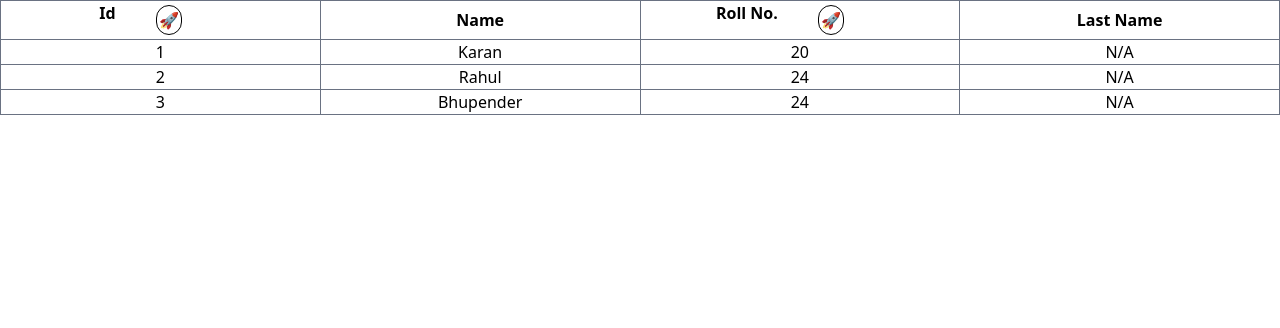
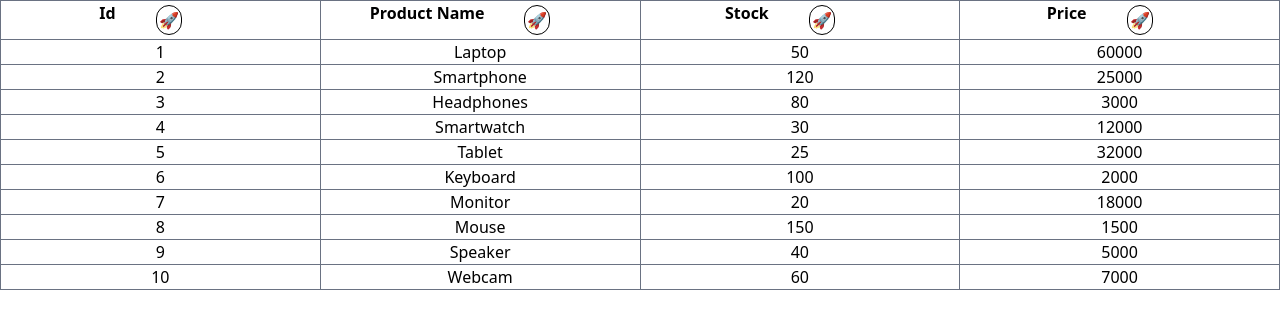
Before and after one commit to KaranSapra124/Ts-Table, a React (Vite) app: page / in a window 1280 px wide. Shown: the top 328 px of the page. Built offline with nearby package versions, Linux system fonts and the light colour scheme.

Commit message:
Made Table More Dynamic

```diff
--- a/src/App.tsx
+++ b/src/App.tsx
@@ -3,31 +3,23 @@ import Table, {  UserData } from "./Components/Table";
 
 function App() {
   const [columnData] = useState<string[]>([
-    "Id",
-    "Name",
-    "Roll No.",
-    "Last Name",
+   "Id",
+   "Product Name",
+   "Stock",
+   "Price"
   ]);
 
   const [column] = useState<UserData[]>([
-    {
-      Id: 1,
-      Name: "Karan",
-      RollNo: 20,
-      LastName: "",
-    },
-    {
-      Id: 2,
-      Name: "Rahul",
-      RollNo: 24,
-      LastName: "",
-    },
-    {
-      Id: 3,
-      Name: "Bhupender",
-      RollNo: 24,
-      LastName: "",
-    },
+    { Id: 1,ProductName: "Laptop", Stock: 50, Price: 60000 },
+    { Id: 2,ProductName: "Smartphone", Stock: 120, Price: 25000 },
+    { Id: 3,ProductName: "Headphones", Stock: 80, Price: 3000 },
+    { Id: 4,ProductName: "Smartwatch", Stock: 30, Price: 12000 },
+    { Id: 5,ProductName: "Tablet", Stock: 25, Price: 32000 },
+    { Id: 6,ProductName: "Keyboard", Stock: 100, Price: 2000 },
+    { Id: 7,ProductName: "Monitor", Stock: 20, Price: 18000 },
+    { Id: 8,ProductName: "Mouse", Stock: 150, Price: 1500 },
+    { Id: 9,ProductName: "Speaker", Stock: 40, Price: 5000 },
+    { Id: 10,ProductName: "Webcam", Stock: 60, Price: 7000 },
   ]);
 
   return (
--- a/src/Components/Table.tsx
+++ b/src/Components/Table.tsx
@@ -3,34 +3,32 @@ import { useState } from "react";
 export interface TableProps<T, U> {
   tableHeaders: U[];
   columnData: T[];
-  // className: string;
 }
 
 export interface UserData {
   Id: number;
-  Name: string;
-  RollNo: number;
-  LastName: string;
+  ProductName: string;
+  Stock: number;
+  Price: number;
 }
 
-const Table = <T extends UserData, U extends string>({
+const Table = <T extends Record<string, any>, U extends string>({
   columnData,
   tableHeaders,
-}: // className,
-TableProps<T, U>) => {
+}: TableProps<T, U>) => {
   const [headerData] = useState<U[]>(tableHeaders);
-  const [columnsData, setColumnsData] = useState<(UserData | T)[]>(columnData);
+  const [columnsData, setColumnsData] = useState<T[]>(columnData);
   const [filtered, setFiltered] = useState<Boolean>(false);
 
   const handleFilters = (item: string) => {
     const selectedKey: string = item.replace(/[ .]/g, "").toString();
 
-    const filteredData = columnsData.sort((a: UserData, b: UserData) => {
+    const filteredData = columnsData.sort((a, b) => {
       return filtered
-        ? (b[selectedKey as keyof UserData] as number) -
-            (a[selectedKey as keyof UserData] as number)
-        : (a[selectedKey as keyof UserData] as number) -
-            (b[selectedKey as keyof UserData] as number);
+        ? (b[selectedKey as keyof T] as number) -
+            (a[selectedKey as keyof T] as number)
+        : (a[selectedKey as keyof T] as number) -
+            (b[selectedKey as keyof T] as number);
     });
 
     setColumnsData(filteredData);
@@ -72,7 +70,6 @@ TableProps<T, U>) => {
                         key={elem}
                         className="border border-gray-500 text-center"
                       >
-                        {/* {console.log(key[elem])} */}
                         {(key as Record<string, any>)[elem] || "N/A"}
                       </td>
                     ))}
```
